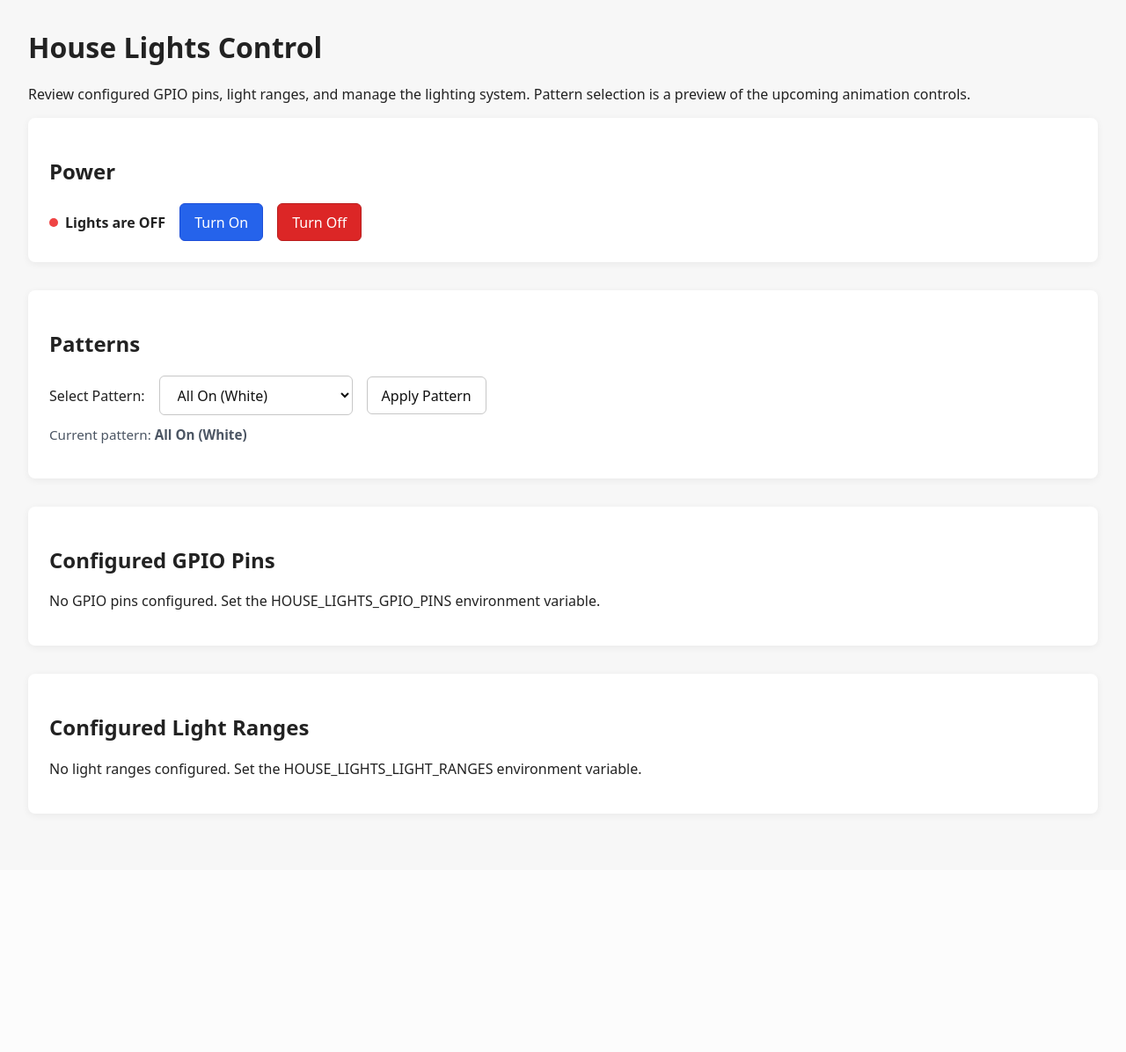
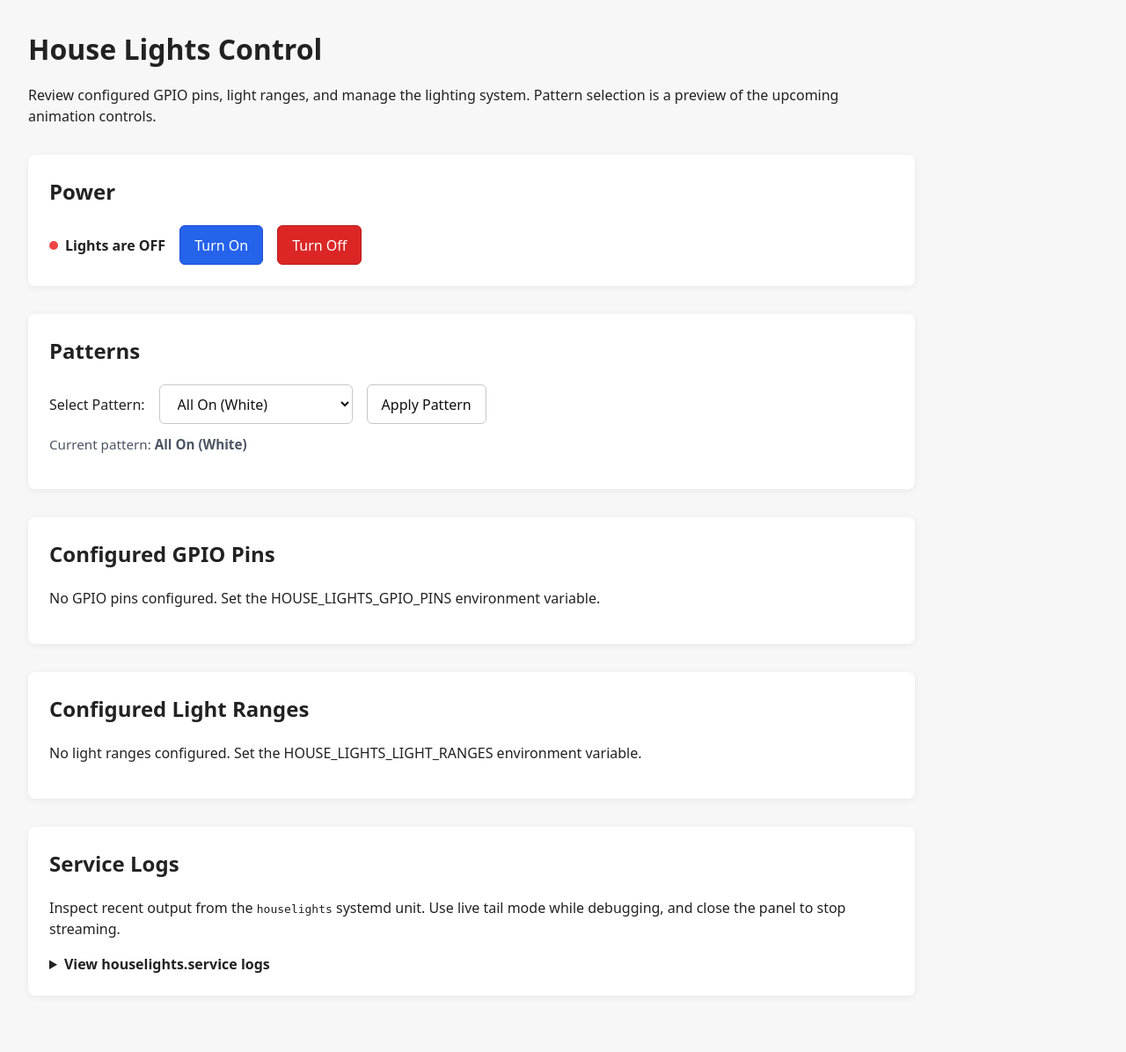
Before and after one commit to deathbreakfast/house-lights, a Flask app: page / in a window 1280 px wide. Shown: the whole page at 88% size. Before the commit the page ends 927 px from the top, so only its background shows below. Run offline with Flask 3, Linux system fonts and the light colour scheme.

Commit message:
Add journald log viewer with live tail to UI

```diff
--- a/src/app.py
+++ b/src/app.py
@@ -2,11 +2,25 @@
 
 from __future__ import annotations
 
+import contextlib
 import logging
 import os
+import shutil
+import subprocess
+import time
 from dataclasses import dataclass
+from typing import Iterable, Iterator
 
-from flask import Flask, jsonify, redirect, render_template, request, url_for
+from flask import (
+    Flask,
+    Response,
+    jsonify,
+    redirect,
+    render_template,
+    request,
+    stream_with_context,
+    url_for,
+)
 
 from .hardware import LightStripConfig, build_controller
 
@@ -106,6 +120,8 @@ def create_app() -> Flask:
         ("twinkle", "Twinkle"),
     ]
 
+    systemd_service_name = os.getenv("HOUSE_LIGHTS_SYSTEMD_SERVICE", "houselights")
+
     gpio_entries = _parse_config_list(os.getenv("HOUSE_LIGHTS_GPIO_PINS"))
     led_counts = _parse_led_counts(os.getenv("HOUSE_LIGHTS_PIN_LED_COUNTS"))
     strip_configs = _build_strip_configs(gpio_entries, led_counts)
@@ -117,6 +133,7 @@ def create_app() -> Flask:
         "is_on": False,
         "selected_pattern": patterns[0][0],
     }
+    app.config["SYSTEMD_SERVICE_NAME"] = systemd_service_name
 
     @app.get("/health")
     def health() -> tuple[dict[str, str], int]:
@@ -163,6 +180,107 @@ def create_app() -> Flask:
         if light_state["is_on"]:
             _apply_current_pattern()
 
+    def _build_journalctl_command(
+        *extra_args: str, follow: bool = False, since: str | None = None, tail: int | None = None
+    ) -> list[str]:
+        command = ["journalctl", "--unit", app.config["SYSTEMD_SERVICE_NAME"], "--no-pager"]
+        if since:
+            command.extend(["--since", since])
+        if tail is not None:
+            command.extend(["--lines", str(tail)])
+        if follow:
+            command.append("--follow")
+        command.extend(extra_args)
+        return command
+
+    def _journalctl_available() -> bool:
+        return shutil.which("journalctl") is not None
+
+    def _stream_journal_output(command: list[str]) -> Iterator[str]:
+        LOGGER.debug("Starting journalctl stream: command=%s", command)
+        with subprocess.Popen(
+            command,
+            stdout=subprocess.PIPE,
+            stderr=subprocess.PIPE,
+            text=True,
+            bufsize=1,
+        ) as process:
+            assert process.stdout is not None  # for typing
+            try:
+                for line in process.stdout:
+                    yield line.rstrip("\n")
+            finally:
+                with contextlib.suppress(Exception):
+                    process.terminate()
+                with contextlib.suppress(Exception):
+                    process.kill()
+
+    @app.get("/api/logs/recent")
+    def recent_logs() -> Response:
+        """Return the most recent journalctl output for the service."""
+        if not _journalctl_available():
+            LOGGER.warning("journalctl not available on host; unable to fetch logs.")
+            return Response(
+                "journalctl not available on host system.",
+                status=503,
+                mimetype="text/plain",
+            )
+
+        command = _build_journalctl_command("--output", "short-iso", tail=200)
+        try:
+            completed = subprocess.run(
+                command,
+                check=True,
+                capture_output=True,
+                text=True,
+            )
+        except subprocess.CalledProcessError as exc:
+            LOGGER.exception("Failed to read recent logs: command=%s", command)
+            message = exc.stderr or exc.stdout or "Failed to retrieve logs."
+            return Response(message, status=500, mimetype="text/plain")
+
+        payload = completed.stdout.strip() or "(no log entries)"
+        return Response(payload, mimetype="text/plain")
+
+    @app.get("/api/logs/live")
+    def live_logs() -> Response:
+        """Stream journald output as server-sent events for live log viewing."""
+
+        if not _journalctl_available():
+            LOGGER.warning("journalctl not available on host; unable to stream logs.")
+            return Response(
+                "journalctl not available on host system.",
+                status=503,
+                mimetype="text/plain",
+            )
+
+        command = _build_journalctl_command(
+            "--output",
+            "short-iso",
+            follow=True,
+            since="5 minutes ago",
+        )
+
+        def event_stream() -> Iterable[str]:
+            heartbeat_interval = 15.0
+            next_heartbeat = time.monotonic() + heartbeat_interval
+            try:
+                for line in _stream_journal_output(command):
+                    yield f"data: {line}\n\n"
+                    current_time = time.monotonic()
+                    if current_time >= next_heartbeat:
+                        next_heartbeat = current_time + heartbeat_interval
+                        yield ": keep-alive\n\n"
+                yield "event: stream-end\ndata: journalctl process exited\n\n"
+            except Exception as exc:  # pragma: no cover - defensive logging
+                LOGGER.exception("Error streaming logs: %s", exc)
+                yield f"event: error\ndata: {exc}\n\n"
+
+        response = Response(stream_with_context(event_stream()), mimetype="text/event-stream")
+        response.headers["Cache-Control"] = "no-cache"
+        response.headers["X-Accel-Buffering"] = "no"
+        return response
+
     @app.post("/lights/on")
     def turn_lights_on() -> str:
         """Handle a request to turn the lights on."""
--- /dev/null
+++ b/src/static/css/main.css
@@ -0,0 +1,211 @@
+:root {
+    color-scheme: light dark;
+    font-family: system-ui, -apple-system, "Segoe UI", sans-serif;
+    line-height: 1.5;
+}
+
+body {
+    margin: 0;
+    padding: 2rem;
+    min-height: 100vh;
+    background: #f7f7f7;
+    color: #222;
+}
+
+header {
+    margin-bottom: 2rem;
+    max-width: 960px;
+}
+
+h1 {
+    margin: 0 0 0.5rem;
+    font-size: 2rem;
+}
+
+h2 {
+    margin-top: 0;
+}
+
+.panel {
+    margin-bottom: 2rem;
+    background: #fff;
+    border-radius: 8px;
+    box-shadow: 0 2px 8px rgb(0 0 0 / 6%);
+    padding: 1.5rem;
+    max-width: 960px;
+}
+
+table {
+    width: 100%;
+    border-collapse: collapse;
+    margin-top: 0.5rem;
+}
+
+th,
+td {
+    text-align: left;
+    padding: 0.5rem 0.75rem;
+    border-bottom: 1px solid #e0e0e0;
+}
+
+th {
+    background: #fafafa;
+    font-weight: 600;
+}
+
+tr:last-child td {
+    border-bottom: none;
+}
+
+.controls {
+    display: flex;
+    flex-wrap: wrap;
+    gap: 1rem;
+    align-items: center;
+}
+
+button,
+select {
+    font: inherit;
+    padding: 0.6rem 1rem;
+    border-radius: 6px;
+    border: 1px solid #c7c7c7;
+    background: #fff;
+    color: #111;
+    cursor: pointer;
+}
+
+button:disabled {
+    cursor: not-allowed;
+    opacity: 0.65;
+}
+
+button.primary {
+    background: #2563eb;
+    border-color: #1d4ed8;
+    color: #fff;
+}
+
+button.danger {
+    background: #dc2626;
+    border-color: #b91c1c;
+    color: #fff;
+}
+
+select {
+    min-width: 220px;
+}
+
+.state-indicator {
+    display: inline-flex;
+    align-items: center;
+    gap: 0.5rem;
+    font-weight: 600;
+}
+
+.state-indicator span {
+    display: inline-block;
+    width: 10px;
+    height: 10px;
+    border-radius: 50%;
+    background: #ef4444;
+}
+
+.state-indicator.on span {
+    background: #22c55e;
+}
+
+.pattern-display {
+    margin-top: 0.75rem;
+    font-size: 0.95rem;
+    color: #4b5563;
+}
+
+.log-panel {
+    margin-top: 1rem;
+}
+
+.log-panel > summary {
+    font-weight: 600;
+    cursor: pointer;
+}
+
+.log-controls {
+    display: flex;
+    flex-wrap: wrap;
+    gap: 0.75rem;
+    align-items: center;
+    margin: 1rem 0;
+}
+
+.log-option {
+    display: inline-flex;
+    align-items: center;
+    gap: 0.5rem;
+    font-size: 0.9rem;
+}
+
+.log-status {
+    min-height: 1.5rem;
+    font-size: 0.9rem;
+    color: #4b5563;
+}
+
+.log-status[data-state="error"] {
+    color: #dc2626;
+}
+
+.log-output {
+    background: #0f172a;
+    color: #f1f5f9;
+    padding: 1rem;
+    border-radius: 6px;
+    max-height: 320px;
+    overflow: auto;
+    font-family: ui-monospace, SFMono-Regular, Menlo, Monaco, Consolas, "Liberation Mono", "Courier New", monospace;
+    font-size: 0.85rem;
+    line-height: 1.4;
+    white-space: pre-wrap;
+}
+
+.log-output[data-empty="true"] {
+    color: #94a3b8;
+    font-style: italic;
+}
+
+@media (prefers-color-scheme: dark) {
+    body {
+        background: #0f172a;
+        color: #e2e8f0;
+    }
+
+    .panel {
+        background: #1e293b;
+        box-shadow: 0 2px 8px rgb(15 23 42 / 40%);
+    }
+
+    th {
+        background: #1f2937;
+    }
+
+    td,
+    th {
+        border-color: #334155;
+    }
+
+    button,
+    select {
+        background: #1f2937;
+        border-color: #334155;
+        color: inherit;
+    }
+
+    .pattern-display {
+        color: #cbd5f5;
+    }
+
+    .log-output {
+        background: #020617;
+        color: #e2e8f0;
+    }
+}
--- /dev/null
+++ b/src/static/js/logs.js
@@ -0,0 +1,160 @@
+const details = document.querySelector("[data-log-panel]");
+
+if (details) {
+  const logOutput = details.querySelector("[data-log-output]");
+  const statusEl = details.querySelector("[data-log-status]");
+  const refreshButton = details.querySelector('[data-action="refresh"]');
+  const liveButton = details.querySelector('[data-action="toggle-live"]');
+  const autoScrollCheckbox = details.querySelector('[data-action="auto-scroll"]');
+
+  let eventSource = null;
+
+  const setStatus = (message, state = "info") => {
+    if (!statusEl) {
+      return;
+    }
+    statusEl.textContent = message;
+    statusEl.dataset.state = state;
+  };
+
+  const markEmpty = (isEmpty) => {
+    if (logOutput) {
+      logOutput.dataset.empty = String(isEmpty);
+    }
+  };
+
+  const scrollToBottom = () => {
+    if (!logOutput || autoScrollCheckbox?.checked !== true) {
+      return;
+    }
+    logOutput.scrollTop = logOutput.scrollHeight;
+  };
+
+  const resetLogView = () => {
+    if (logOutput) {
+      logOutput.textContent = "";
+      markEmpty(true);
+    }
+  };
+
+  const refreshLogs = async () => {
+    if (!logOutput) {
+      return;
+    }
+
+    setStatus("Loading recent logs…");
+    try {
+      const response = await fetch("/api/logs/recent", {
+        headers: {
+          Accept: "text/plain",
+        },
+      });
+
+      const payload = await response.text();
+      if (!response.ok) {
+        throw new Error(payload || `Log request failed with status ${response.status}`);
+      }
+
+      logOutput.textContent = payload;
+      markEmpty(payload.trim().length === 0);
+      setStatus(`Updated at ${new Date().toLocaleTimeString()}`);
+      scrollToBottom();
+    } catch (error) {
+      console.error("Failed to refresh logs", error);
+      resetLogView();
+      setStatus(
+        error instanceof Error ? error.message : "Unable to load logs.",
+        "error",
+      );
+    }
+  };
+
+  const stopLiveTail = (notify = true) => {
+    if (eventSource) {
+      eventSource.close();
+      eventSource = null;
+    }
+    if (liveButton) {
+      liveButton.textContent = "Start live tail";
+      liveButton.dataset.state = "idle";
+      liveButton.disabled = false;
+    }
+    if (notify) {
+      setStatus("Live tail stopped.");
+    }
+  };
+
+  const appendLogLine = (line) => {
+    if (!logOutput) {
+      return;
+    }
+    if (!line) {
+      return;
+    }
+    const needsLeadingNewline =
+      logOutput.textContent.length > 0 && !logOutput.textContent.endsWith("\n");
+    logOutput.textContent += (needsLeadingNewline ? "\n" : "") + line;
+    markEmpty(false);
+    scrollToBottom();
+  };
+
+  const startLiveTail = () => {
+    if (eventSource || !liveButton) {
+      return;
+    }
+
+    try {
+      liveButton.textContent = "Stop live tail";
+      liveButton.dataset.state = "live";
+      liveButton.disabled = false;
+
+      eventSource = new EventSource("/api/logs/live");
+      setStatus("Streaming live logs…");
+
+      eventSource.onmessage = (event) => {
+        appendLogLine(event.data);
+      };
+
+      eventSource.addEventListener("error", () => {
+        stopLiveTail(false);
+        setStatus("Live stream unavailable.", "error");
+      });
+
+      eventSource.addEventListener("stream-end", () => {
+        stopLiveTail(false);
+        setStatus("Log stream ended.", "error");
+      });
+    } catch (error) {
+      console.error("Failed to start live log stream", error);
+      stopLiveTail(false);
+      setStatus(
+        error instanceof Error ? error.message : "Unable to start live tail.",
+        "error",
+      );
+    }
+  };
+
+  details.addEventListener("toggle", () => {
+    if (details.open) {
+      refreshLogs();
+    } else {
+      stopLiveTail(false);
+    }
+  });
+
+  refreshButton?.addEventListener("click", (event) => {
+    event.preventDefault();
+    refreshLogs();
+  });
+
+  liveButton?.addEventListener("click", (event) => {
+    event.preventDefault();
+    if (liveButton.dataset.state === "live") {
+      stopLiveTail();
+    } else {
+      startLiveTail();
+    }
+  });
+
+  resetLogView();
+}
--- a/src/templates/index.html
+++ b/src/templates/index.html
@@ -4,114 +4,7 @@
     <meta charset="utf-8" />
     <title>House Lights Control</title>
     <meta name="viewport" content="width=device-width, initial-scale=1" />
-    <style>
-      :root {
-        color-scheme: light dark;
-        font-family: system-ui, -apple-system, Segoe UI, sans-serif;
-      }
-
-      body {
-        margin: 0;
-        padding: 2rem;
-        background: #f7f7f7;
-        color: #222;
-        min-height: 100vh;
-      }
-
-      h1 {
-        margin-top: 0;
-        font-size: 2rem;
-      }
-
-      section {
-        margin-bottom: 2rem;
-        background: #fff;
-        border-radius: 8px;
-        box-shadow: 0 2px 8px rgb(0 0 0 / 6%);
-        padding: 1.5rem;
-      }
-
-      table {
-        width: 100%;
-        border-collapse: collapse;
-        margin-top: 0.5rem;
-      }
-
-      th,
-      td {
-        text-align: left;
-        padding: 0.5rem 0.75rem;
-        border-bottom: 1px solid #e0e0e0;
-      }
-
-      th {
-        background: #fafafa;
-        font-weight: 600;
-      }
-
-      tr:last-child td {
-        border-bottom: none;
-      }
-
-      .controls {
-        display: flex;
-        flex-wrap: wrap;
-        gap: 1rem;
-        align-items: center;
-      }
-
-      button,
-      select {
-        font: inherit;
-        padding: 0.6rem 1rem;
-        border-radius: 6px;
-        border: 1px solid #c7c7c7;
-        background: #fff;
-        cursor: pointer;
-        color: #111;
-      }
-
-      button.primary {
-        background: #2563eb;
-        border-color: #1d4ed8;
-        color: #fff;
-      }
-
-      button.danger {
-        background: #dc2626;
-        border-color: #b91c1c;
-        color: #fff;
-      }
-
-      select {
-        min-width: 220px;
-      }
-
-      .state-indicator {
-        display: inline-flex;
-        align-items: center;
-        gap: 0.5rem;
-        font-weight: 600;
-      }
-
-      .state-indicator span {
-        display: inline-block;
-        width: 10px;
-        height: 10px;
-        border-radius: 50%;
-        background: #ef4444;
-      }
-
-      .state-indicator.on span {
-        background: #22c55e;
-      }
-
-      .pattern-display {
-        margin-top: 0.75rem;
-        font-size: 0.95rem;
-        color: #4b5563;
-      }
-    </style>
+    <link rel="stylesheet" href="{{ url_for('static', filename='css/main.css') }}" />
   </head>
   <body>
     <header>
@@ -122,7 +15,7 @@
       </p>
     </header>
 
-    <section>
+    <section class="panel">
       <h2>Power</h2>
       <div class="controls">
         <div class="state-indicator {{ 'on' if is_on else '' }}">
@@ -138,7 +31,7 @@
       </div>
     </section>
 
-    <section>
+    <section class="panel">
       <h2>Patterns</h2>
       <form class="controls" method="post" action="{{ url_for('select_pattern') }}">
         <label for="pattern">Select Pattern:</label>
@@ -156,7 +49,7 @@
       </p>
     </section>
 
-    <section>
+    <section class="panel">
       <h2>Configured GPIO Pins</h2>
       {% if gpio_entries %}
         <table>
@@ -180,7 +73,7 @@
       {% endif %}
     </section>
 
-    <section>
+    <section class="panel">
       <h2>Configured Light Ranges</h2>
       {% if light_range_entries %}
         <table>
@@ -203,5 +96,33 @@
         <p>No light ranges configured. Set the HOUSE_LIGHTS_LIGHT_RANGES environment variable.</p>
       {% endif %}
     </section>
+
+    <section class="panel">
+      <h2>Service Logs</h2>
+      <p>
+        Inspect recent output from the <code>{{ config.get('SYSTEMD_SERVICE_NAME') }}</code> systemd unit.
+        Use live tail mode while debugging, and close the panel to stop streaming.
+      </p>
+      <details class="log-panel" data-log-panel>
+        <summary>View houselights.service logs</summary>
+        <div class="log-controls" data-log-controls>
+          <button type="button" data-action="refresh">Refresh</button>
+          <button type="button" data-action="toggle-live" data-state="idle">Start live tail</button>
+          <label class="log-option">
+            <input type="checkbox" data-action="auto-scroll" checked />
+            Auto-scroll
+          </label>
+        </div>
+        <div class="log-status" data-log-status role="status" aria-live="polite"></div>
+        <pre
+          class="log-output"
+          data-log-output
+          data-empty="true"
+          aria-label="Recent houselights service logs"
+        ></pre>
+      </details>
+    </section>
+
+    <script type="module" src="{{ url_for('static', filename='js/logs.js') }}"></script>
   </body>
 </html>
```
